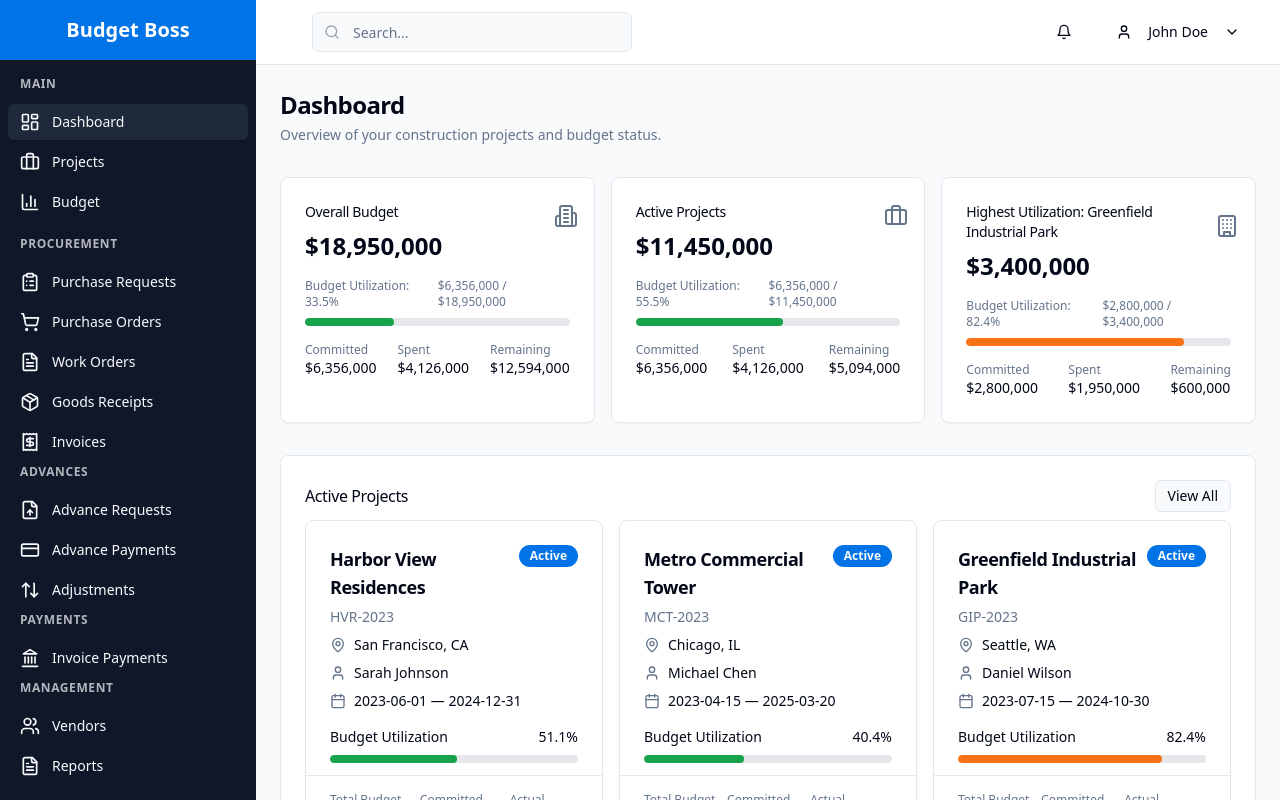
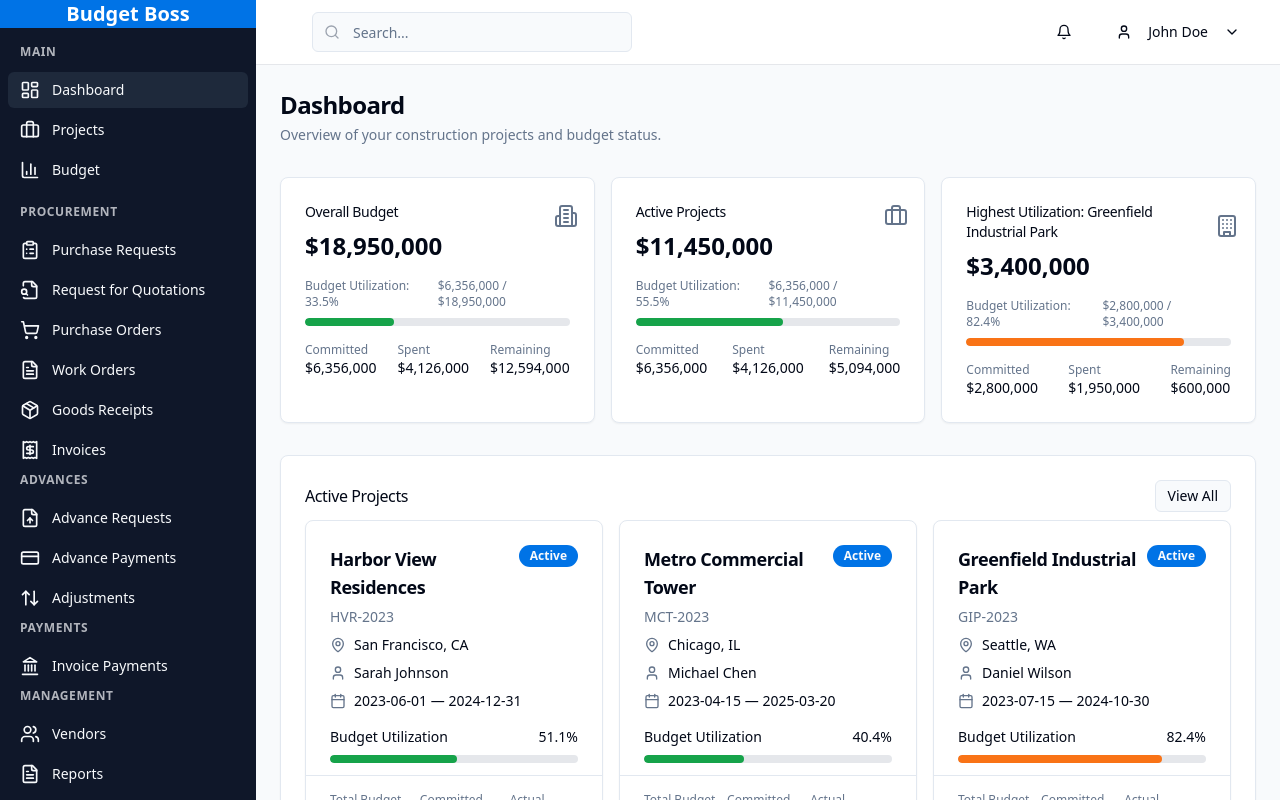
Before and after one commit to thevishaljaiswal/budget-boss-construction, a React (Vite) app: page / in a window 1280 px wide. Built offline with nearby package versions, Linux system fonts and the light colour scheme.

Commit message:
Fix: Show RFQ in preview
The AI addresses the issue where RFQs are not visible in the preview by ensuring the RFQ route is correctly implemented in the application.

```diff
--- a/src/components/layout/Sidebar.tsx
+++ b/src/components/layout/Sidebar.tsx
@@ -16,7 +16,8 @@ import {
   CreditCard,
   ArrowUpDown,
   FileUp,
-  Landmark
+  Landmark,
+  FileSearch
 } from "lucide-react";
 
 interface NavItemProps {
@@ -69,6 +70,7 @@ const Sidebar = () => {
             </h2>
             <div className="mt-3 space-y-1">
               <NavItem href="/purchase-requests" icon={ClipboardList} label="Purchase Requests" />
+              <NavItem href="/rfq" icon={FileSearch} label="Request for Quotations" />
               <NavItem href="/purchase-orders" icon={ShoppingCart} label="Purchase Orders" />
               <NavItem href="/work-orders" icon={FileText} label="Work Orders" />
               <NavItem href="/goods-receipts" icon={Package} label="Goods Receipts" />
```
